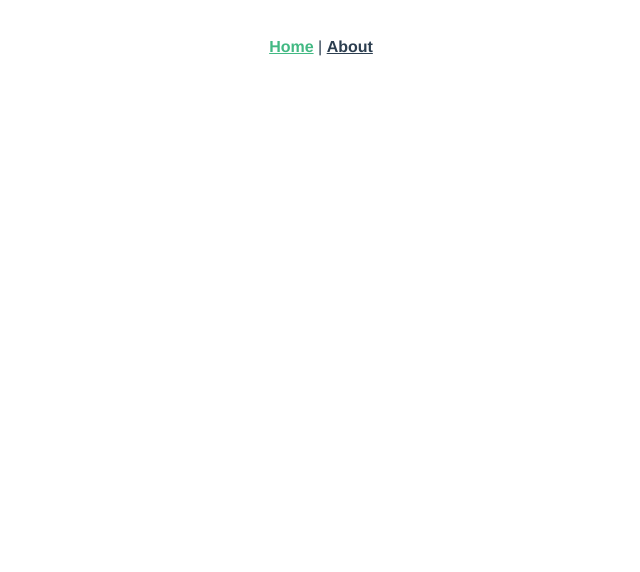
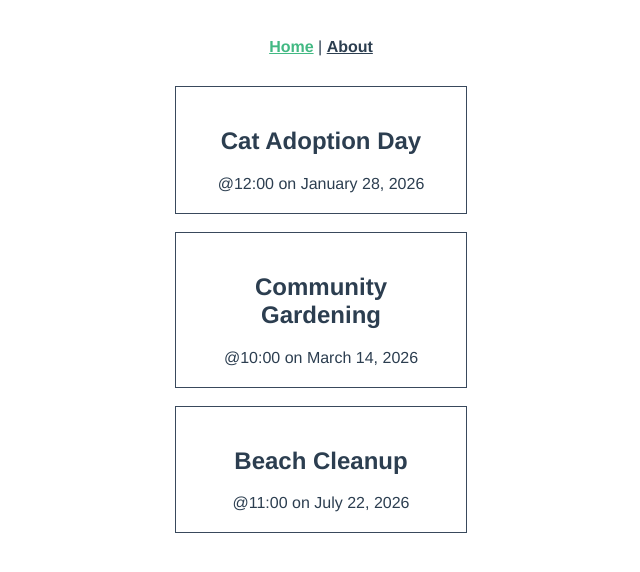
Before and after one commit to Jookmaste/ComponentBase-Assignment-2, a Vue app in the folder NewFloder/comBaseAssignment2/: page / in a window 1280 px wide. Shown: the top 572 px of the page, without its empty margins (319-959 px from the left). Built offline with nearby package versions, Linux system fonts and the light colour scheme.

Commit message:
Commit 8.4

```diff
--- a/NewFloder/comBaseAssignment2/src/App.vue
+++ b/NewFloder/comBaseAssignment2/src/App.vue
@@ -1,5 +1,5 @@
 <script setup lang="ts">
-// import { RouterLink, RouterView } from 'vue-router'
+import { RouterLink, RouterView } from 'vue-router'
 // import HelloWorld from './components/EventCard.vue/index.js'
 </script>
 
@@ -13,6 +13,7 @@
         </nav>
       </div>
     </header>
+    <RouterView />
   </div>
 </template>
 
--- a/NewFloder/comBaseAssignment2/src/components/EventCard.vue
+++ b/NewFloder/comBaseAssignment2/src/components/EventCard.vue
@@ -1,19 +1,20 @@
 <script setup lang="ts">
-// defineProps<{
-//   msg: string
-// }>()
-import { ref } from 'vue'
-  const event = ref({
-    id: 5928101,
-    category: 'animal welfare',
-    title: 'Cat Adoption Day',
-    description: 'Find your new feline friend at this event.',
-    location: 'Meow Town',
-    date: 'January 28, 2026',
-    time: '12:00',
-    petsAllowed: true,
-    organizer: 'Kat Laydee'
-  })
+// import { ref } from 'vue'
+import type {Event} from '@/types'
+defineProps<{
+  event: Event
+}>()
+  // const event = ref({
+  //   id: 5928101,
+  //   category: 'animal welfare',
+  //   title: 'Cat Adoption Day',
+  //   description: 'Find your new feline friend at this event.',
+  //   location: 'Meow Town',
+  //   date: 'January 28, 2026',
+  //   time: '12:00',
+  //   petsAllowed: true,
+  //   organizer: 'Kat Laydee'
+  // })
 </script>
 
 <template>
--- /dev/null
+++ b/NewFloder/comBaseAssignment2/src/types.ts
@@ -0,0 +1,11 @@
+export interface Event {
+    id: number
+    category: string
+    title: string
+    description: string
+    location:string
+    date:string
+    time:string
+    petsAllowed: boolean
+    organizer: string
+}
--- a/NewFloder/comBaseAssignment2/src/views/HomeView.vue
+++ b/NewFloder/comBaseAssignment2/src/views/HomeView.vue
@@ -1,9 +1,46 @@
 <script setup lang="ts">
   import EventCard from '@/components/EventCard.vue'
+  import type { Event } from '@/types'
+  import { ref } from 'vue'
+  const events = ref<Event[]>([
+    {
+      id: 5928101,
+      category: 'animal welfare',
+      title: 'Cat Adoption Day',
+      description: 'Find your new feline friend at this event.',
+      location: 'Meow Town',
+      date: 'January 28, 2026',
+      time: '12:00',
+      petsAllowed: true,
+      organizer: 'Kat Laydee'
+    },
+    {
+      id: 4582797,
+      category: 'food',
+      title: 'Community Gardening',
+      description: 'Join us as we tend to the community edible plants.',
+      location: 'Flora City',
+      date: 'March 14, 2026',
+      time: '10:00',
+      petsAllowed: true,
+      organizer: 'Fern Pollin'
+    },
+    {
+      id: 8419988,
+      category: 'sustainability',
+      title: 'Beach Cleanup',
+      description: 'Help pick up trash along the shore.',
+      location: 'Playa Del Carmen',
+      date: 'July 22, 2026',
+      time: '11:00',
+      petsAllowed: false,
+      organizer: 'Carey Wales'
+    }
+  ])
 </script>
 
 <template>
   <div class="home">
-    <EventCard />
+    <EventCard v-for="event in events" :key="event.id" :event="event" />
   </div>
 </template>
```
